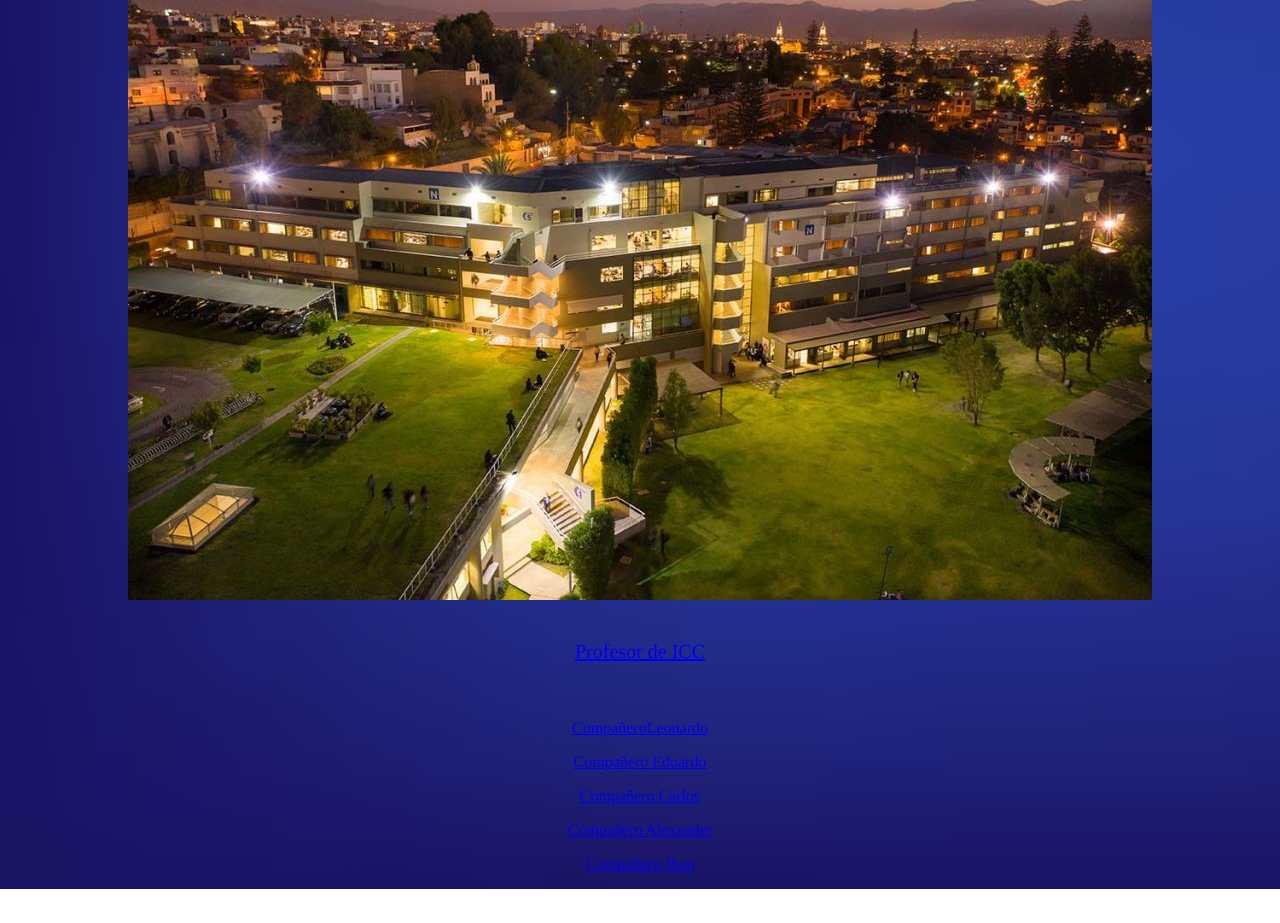
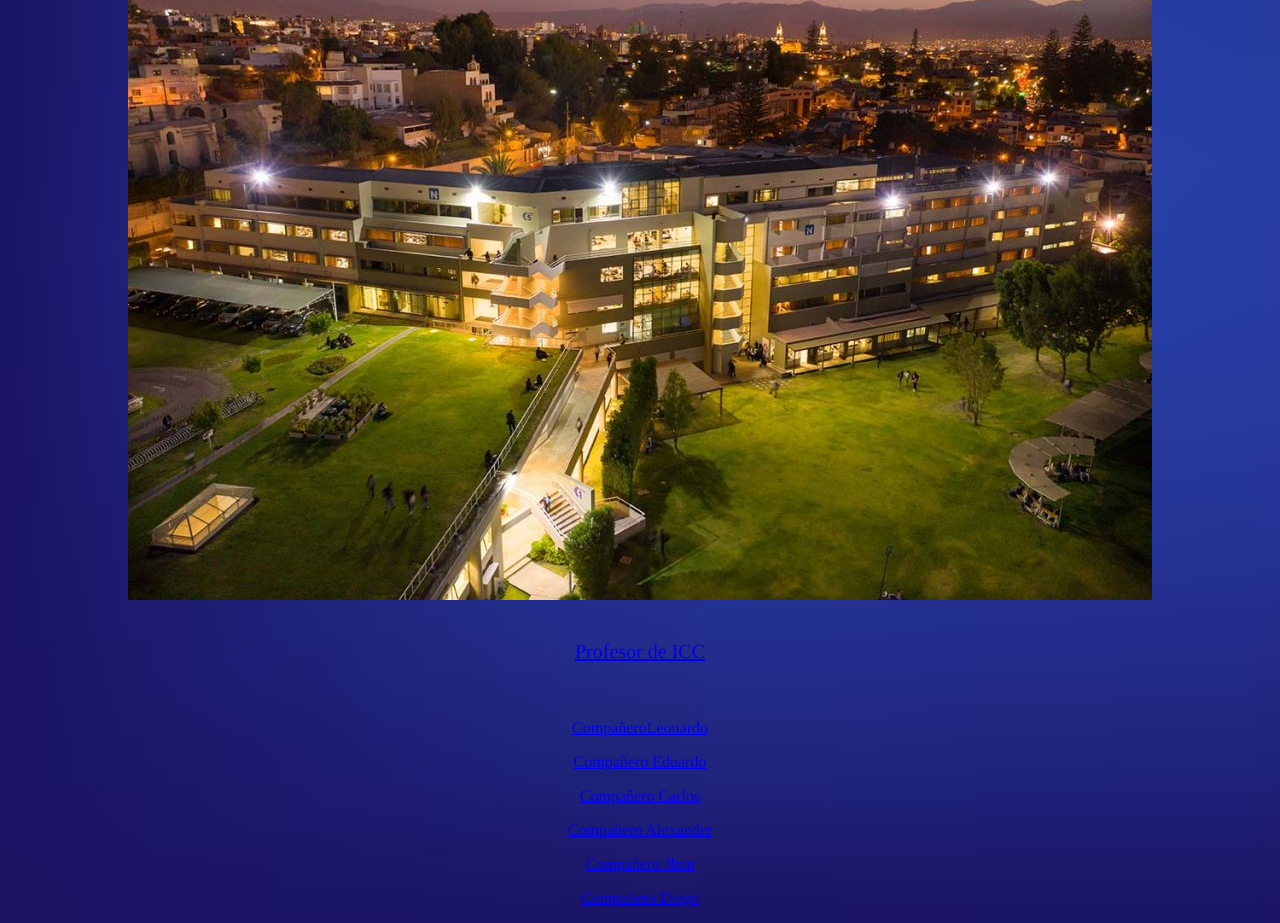
Before and after one commit to lolofer321/Bryan-Leopoldo-Huanatico-Mamani.github.io, a plain HTML site: page index.html in a window 1280 px wide. Shown: the part 613-1536 px from the top of the page. Before the commit the page ends 1502 px from the top, so only its background shows below. Drawn offline with Linux system fonts and the light colour scheme.

Commit message:
Update index.html

```diff
--- a/index.html
+++ b/index.html
@@ -126,6 +126,7 @@
         <p><a href="https://madagio.github.io/Luis.Unancha.github.io/">Compañero Carlos</a></p>
         <p><a href="https://a13xanderplatz.neocities.org/">Compañero Alexander</a></p>
         <p><a href="https://jhzair.github.io/Epic_Blog/">Compañero Jhon</a></p>
+        <p><a href="https://diegocalancho.github.io/">Compañero Diego</a></p>
 
 
     </div>
```
